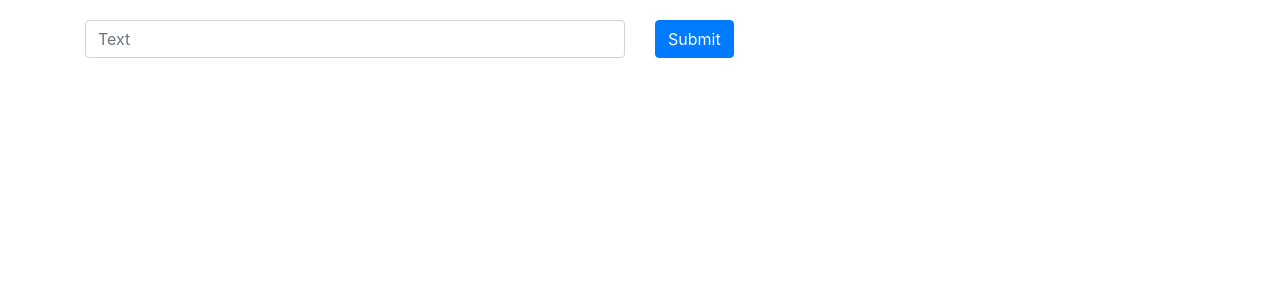
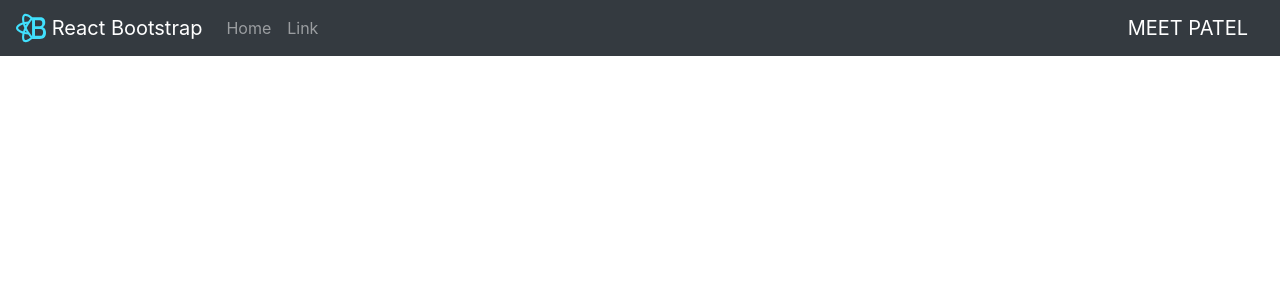
Before and after one commit to MeetPatel5598/To-Do-list-React, a React (Create React App) app: page / in a window 1280 px wide. Shown: the top 300 px of the page. Built offline with nearby package versions, Linux system fonts and the light colour scheme.

Commit message:
Header done

```diff
--- a/src/App.js
+++ b/src/App.js
@@ -1,13 +1,10 @@
 import './App.css';
-import List from './Components/list';
+import Header from './Components/Header/Header';
+import List from './Components/List/list';
 
 function App() {
   return (
-    <div className="container mx-auto">
-      <div className="row">
-        <List/>
-      </div>
-    </div>
+    <Header/>
   );
 }
 
--- /dev/null
+++ b/src/Components/Header/Header.js
@@ -0,0 +1,29 @@
+import React from 'react';
+import { Navbar,Nav } from 'react-bootstrap';
+
+class Header extends React.Component{
+    render(){
+        return(
+
+            <Navbar bg="dark" variant="dark" expand="lg">
+            <Navbar.Brand href="#home">
+              <img
+                alt=""
+                src="/logo.svg"
+                width="30"
+                height="30"
+                className="d-inline-block align-top"
+              />{' '}
+              React Bootstrap
+            </Navbar.Brand>
+            <Nav className="mr-auto">
+                <Nav.Link href="#home">Home</Nav.Link>
+                <Nav.Link href="#link">Link</Nav.Link>
+            </Nav>
+            <Navbar.Brand>MEET PATEL</Navbar.Brand>
+          </Navbar>
+        )
+    }
+}
+
+export default Header;
--- a/src/Components/list.js
+++ b/src/Components/List/list.js
@@ -49,20 +49,14 @@ class List extends React.Component{
         return(
             <Container style={{marginTop: "20px"}}>
                 <Form>
-                    <Row>
-                    <Col>
                 <Form.Control type="text" value={this.state.value} onChange={this.onChangeValue} placeholder="Text" />
-                    </Col>
-                    <Col>
                 <Button variant="primary" onClick={this.onSubmitButton} type="button">Submit</Button>
-                    </Col>
-                    </Row>
                 </Form>
 
                 <Col style={{marginTop: "20px"}}>
                 <ul className="demo">
                 {list.map((data,index)=>{
-                   return <li key={index}>{data}<button value={data} onClick={this.deleteList}>X</button></li>
+                   return <li key={index}>{data}<button value={data} onClick={this.deleteList}>Delete</button></li>
                 })}
                 </ul>
                 </Col>
```
Also changed, not shown: public/logo.svg (added), src/Components/Header/Header.css (added), src/Components/List/list.css (renamed from src/Components/list.css).
